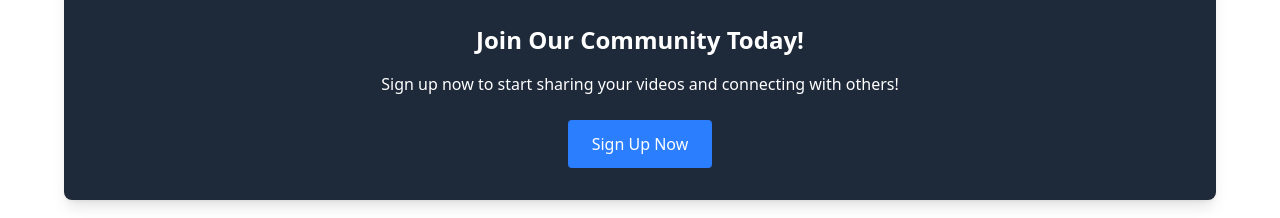
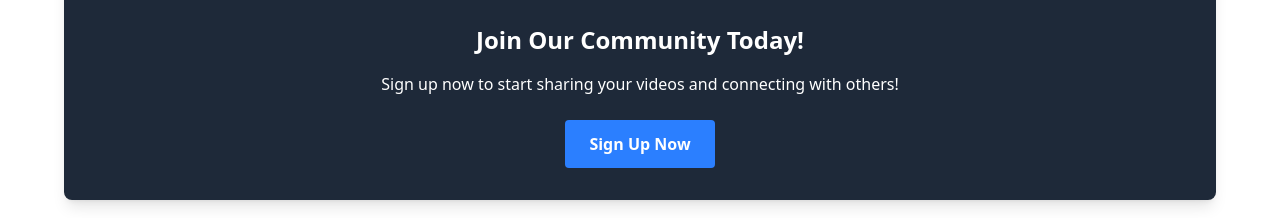
Before and after one commit to Captain-Carl-Larc/smart-mama-landing, a React (Vite) app: page / in a window 1280 px wide. Shown: the part 2140-2358 px from the top of the page. Built offline with nearby package versions, Linux system fonts and the light colour scheme.

Commit message:
styled banner

```diff
--- a/src/components/banner.jsx
+++ b/src/components/banner.jsx
@@ -1,7 +1,7 @@
 function Banner({ title, description, buttonText }) {
   return (
     <div className="call-to-action bg-gray-800 p-8 mt-12 rounded-lg shadow-lg">
-      <h3 className="text-2xl text-white font-semibold text-center mt-8 mb-4">
+      <h3 className="text-2xl text-white font-bold text-center mt-8 mb-4">
         {title || "Join Our Community Today!"}
       </h3>
       <p className="text-center text-white mb-6">
@@ -9,7 +9,7 @@ function Banner({ title, description, buttonText }) {
           "Sign up now to start sharing your videos and connecting with others!"}
       </p>
       <div className="flex justify-center">
-        <button className="bg-blue-500 text-white px-6 py-3 rounded hover:bg-blue-600 transition duration-300">
+        <button className="bg-blue-500 text-white px-6 py-3 font-bold rounded hover:bg-blue-600 transition duration-300">
           {buttonText || "Sign Up Now"}
         </button>
       </div>
```
